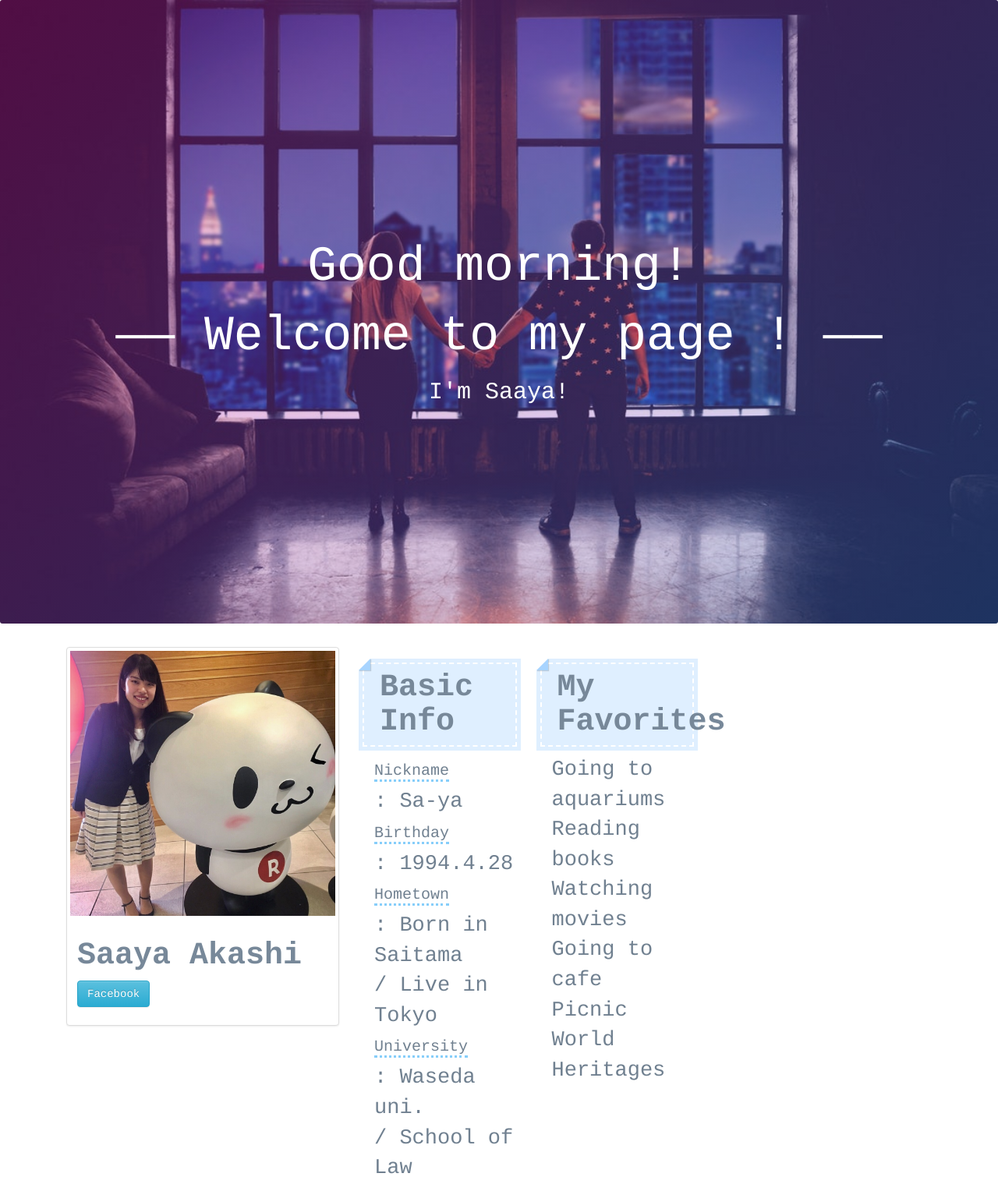
After one commit to takumi-hash/sekaikan, a Laravel app: page /saaya in a window 1280 px wide. The commit adds this page. Shown: the whole page at 78% size. Run offline with Laravel 8, Linux system fonts and the light colour scheme; the visitor is signed in with stand-in values (Sample User, id 1); some libraries are stand-ins or nearby versions.

Commit message:
saaya added

```diff
--- /dev/null
+++ b/public/members/saaya/mywebpage.css
@@ -0,0 +1,71 @@
+body{
+    font-family: "Courier", monospace;
+}
+
+.jumbotron-extend{
+    background: linear-gradient(-45deg, rgba(85, 124, 255, 0.3), rgba(255, 0, 161, 0.3)), url(couple.jpg);
+    background-position: top center;
+    background-repeat: no-repeat;
+    background-attachment: fixed;
+    background-size: cover;
+    height: 100vh;
+    color: white;
+    font-weight: bold;
+}
+
+.jumbotron .container{
+    margin-top: 30vh;
+}
+
+.row {
+    color: #778899;
+}
+
+.caption h2 {
+    font-weight: bold;
+    color: #778899;
+    font-size: 40px;
+
+}
+
+.text h2{
+    position: relative;
+    background: #dfefff;
+    box-shadow: 0px 0px 0px 5px #dfefff;
+    border: dashed 2px white;
+    padding: 0.2em 0.5em;
+    color: #778899;
+    font-weight: bold;
+    font-size: 40px;
+}
+
+.text h2:after{
+    position: absolute;
+    content: '';
+    left: -7px;
+    top: -7px;
+    border-width: 0 0 15px 15px;
+    border-style: solid;
+    border-color: #fff #fff #a8d4ff;
+    box-shadow: 1px 1px 1px rgba(0, 0, 0, 0.15);
+}
+
+.row ul {
+    list-style-type: none;
+    margin-left: auto;
+    margin-right: auto;
+    color: #708090;
+    font-size: 27px;
+    padding-left: 15px;
+}
+
+.row ul span {
+    font-size: 20px;
+    line-height: 2;
+    border-bottom: dotted 3px #87cefa;
+    /*background: linear-gradient(transparent 70%, #87cefa 70%);*/
+}
+
+.jumbotron-list {
+    margin-top: 10vh;
+}
--- /dev/null
+++ b/resources/views/members/saaya.blade.php
@@ -0,0 +1,130 @@
+<?php
+    date_default_timezone_set('Asia/Tokyo');
+    $now_hour =  (int)date("H");
+
+    function greeting($hour) {
+        $result = "";
+
+        if (6 <= $hour && $hour < 12) {
+            $result = "Good morning!";
+        }
+        elseif (12 <= $hour && $hour < 18) {
+            $result = "Hello!";
+        }
+        else {
+            $result = "Good evening!";
+        }
+
+        return $result;
+    }
+?>
+
+<!DOCTYPE html>
+<html lang="en">
+  <head>
+    <meta charset="utf-8">
+    <meta http-equiv="X-UA-Compatible" content="IE=edge">
+    <meta name="viewport" content="width=device-width, initial-scale=1">
+    <!-- The above 3 meta tags *must* come first in the head; any other head content must come *after* these tags -->
+    <title>Introduction : Saaya Akashi</title>
+
+    <!-- Bootstrap -->
+    <link href="css/bootstrap.min.css" rel="stylesheet">
+    <!-- Latest compiled and minified CSS -->
+    <link rel="stylesheet" href="https://maxcdn.bootstrapcdn.com/bootstrap/3.3.7/css/bootstrap.min.css" integrity="sha384-BVYiiSIFeK1dGmJRAkycuHAHRg32OmUcww7on3RYdg4Va+PmSTsz/K68vbdEjh4u" crossorigin="anonymous">
+
+    <!-- Optional theme -->
+    <link rel="stylesheet" href="https://maxcdn.bootstrapcdn.com/bootstrap/3.3.7/css/bootstrap-theme.min.css" integrity="sha384-rHyoN1iRsVXV4nD0JutlnGaslCJuC7uwjduW9SVrLvRYooPp2bWYgmgJQIXwl/Sp" crossorigin="anonymous">
+
+    <!-- Latest compiled and minified JavaScript -->
+    <script src="https://maxcdn.bootstrapcdn.com/bootstrap/3.3.7/js/bootstrap.min.js" integrity="sha384-Tc5IQib027qvyjSMfHjOMaLkfuWVxZxUPnCJA7l2mCWNIpG9mGCD8wGNIcPD7Txa" crossorigin="anonymous"></script>
+
+    <!-- HTML5 shim and Respond.js for IE8 support of HTML5 elements and media queries -->
+    <!-- WARNING: Respond.js doesn't work if you view the page via file:// -->
+    <!--[if lt IE 9]>
+      <script src="https://oss.maxcdn.com/html5shiv/3.7.3/html5shiv.min.js"></script>
+      <script src="https://oss.maxcdn.com/respond/1.4.2/respond.min.js"></script>
+    <![endif]-->
+
+    <link rel="stylesheet" href="/members/saaya/mywebpage.css" type="text/css" />
+  </head>
+  <body>
+    <div class="jumbotron jumbotron-extend">
+      <div class="container text-center">
+      <h1><?php print greeting($now_hour); ?></h1>
+      <h1>—— Welcome to my page ! ——</h1>
+      <h2>I'm Saaya!</h2>
+      </div>
+    </div>
+    </div>
+    <div class="container">
+      <div class="row">
+        <div class="col-md-4">
+          <div class="thumbnail">
+            <img src="/members/saaya/saayapanda.jpg" alt="Profile picture">
+            <div class="caption">
+              <h2>Saaya Akashi</h2>
+              <p><a href="https://www.facebook.com/sa.ya.snsd.pink" class="btn btn-info" role="button">Facebook</a></p>
+            </div>
+          </div>
+        </div>
+        <div class=text>
+          <div class="col-md-4">
+            <h2>Basic Info</h2>
+              <ul>
+                <li><span>Nickname</span><br>: Sa-ya</li>
+                <li><span>Birthday</span><br>: 1994.4.28</li>
+                <li><span>Hometown</span><br>: Born in Saitama <br>/ Live in Tokyo</li>
+                <li><span>University</span><br>: Waseda uni. <br>/ School of Law</li>
+              </ul>
+          </div>
+          <div class="col-md-4">
+            <h2>My Favorites</h2>
+              <ul>
+                <li>Going to aquariums</li>
+                <li>Reading books</li>
+                <li>Watching movies</li>
+                <li>Going to cafe</li>
+                <li>Picnic</li>
+                <li>World Heritages</li>
+              </ul>
+          </div>
+        </div>
+      </div>
+    </div>
+    <!--
+    <div class="jumbotron jumbotron-list">
+      <div class="container">
+        <div class="col-md-4">
+          <img src="aquarium.jpg" alt="Profile picture">
+        </div>
+        <div class="col-md-4">
+          <img src="book.jpg" alt="Profile picture">
+        </div>
+        <div class="col-md-4">
+          <img src="cafe.jpg" alt="Profile picture">
+        </div>
+        <div class="col-md-4">
+          <img src="cinema.jpg" alt="Profile picture">
+        </div>
+        </div>
+        <div class="col-md-4">
+          <img src="picnic.jpg" alt="Profile picture">
+        </div>
+        </div>
+        <div class="col-md-4">
+          <img src="world.jpg" alt="Profile picture">
+        </div>
+      </div>
+    </div>
+    -->
+
+
+</body>
+
+    <!-- jQuery (necessary for Bootstrap's JavaScript plugins) -->
+    <script src="https://ajax.googleapis.com/ajax/libs/jquery/1.12.4/jquery.min.js"></script>
+    <!-- Include all compiled plugins (below), or include individual files as needed -->
+    <script src="js/bootstrap.min.js"></script>
+  </body>
+</html>
--- a/routes/web.php
+++ b/routes/web.php
@@ -22,4 +22,5 @@ Route::get('/home', 'HomeController@index')->name('home');
 Route::group(['middleware' => ['auth']], function () {
 //    Route::resource('users', 'UsersController', ['only' => ['index', 'show']]);
 Route::get('/takumi', function () {return view('members.takumi');});
+Route::get('/saaya', function () {return view('members.saaya');});
 });
```
Also changed, not shown: public/members/saaya/mywebpage.html (added, +99 -0 lines), resources/views/home.blade.php (+5 -5 lines), public/members/saaya/aquarium.jpg (added), public/members/saaya/book.jpg (added), public/members/saaya/cafe.jpg (added), public/members/saaya/cinema.jpg (added), public/members/saaya/couple.jpg (added), public/members/saaya/picnic.jpg (added), public/members/saaya/saayapanda.jpg (added), public/members/saaya/world.jpg (added).
